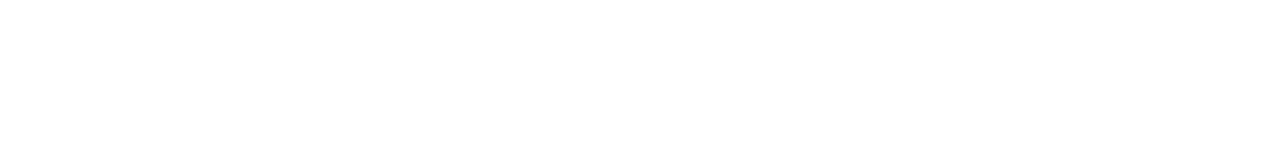
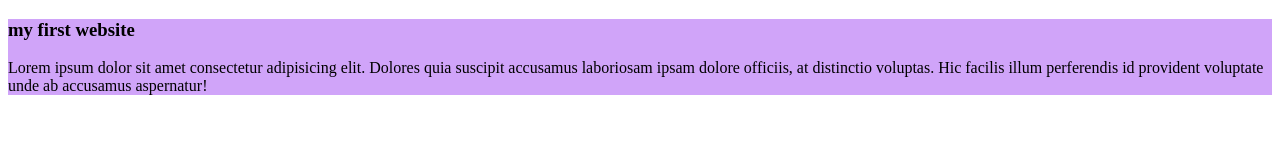
Before and after one commit to Tofayelahmed10/my-first-github-repo, a plain HTML site: page index.html in a window 1280 px wide. Drawn offline with Linux system fonts and the light colour scheme.

Commit message:
added the first blog

```diff
--- a/index.html
+++ b/index.html
@@ -4,8 +4,13 @@
   <meta charset="UTF-8">
   <meta name="viewport" content="width=device-width, initial-scale=1.0">
   <title>My first ever github repo</title>
+  <link rel="stylesheet" href="styles/blog.css">
 </head>
 <body>
+  <div>
+    <h3>my first website</h3>
+    <p>Lorem ipsum dolor sit amet consectetur adipisicing elit. Dolores quia suscipit accusamus laboriosam ipsam dolore officiis, at distinctio voluptas. Hic facilis illum perferendis id provident voluptate unde ab accusamus aspernatur!</p>
+  </div>
 
 </body>
 </html>
--- /dev/null
+++ b/styles/blog.css
@@ -0,0 +1,3 @@
+div{background-color: rgb(208, 164, 249);
+
+}
```
